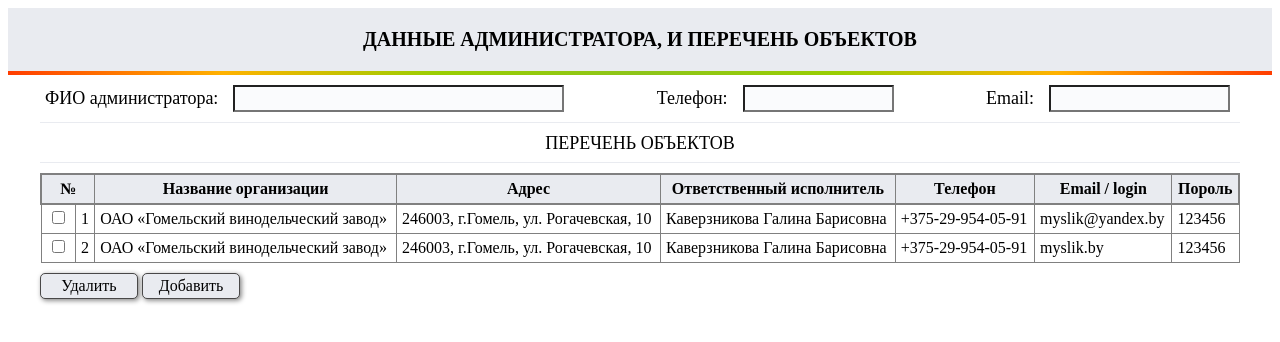
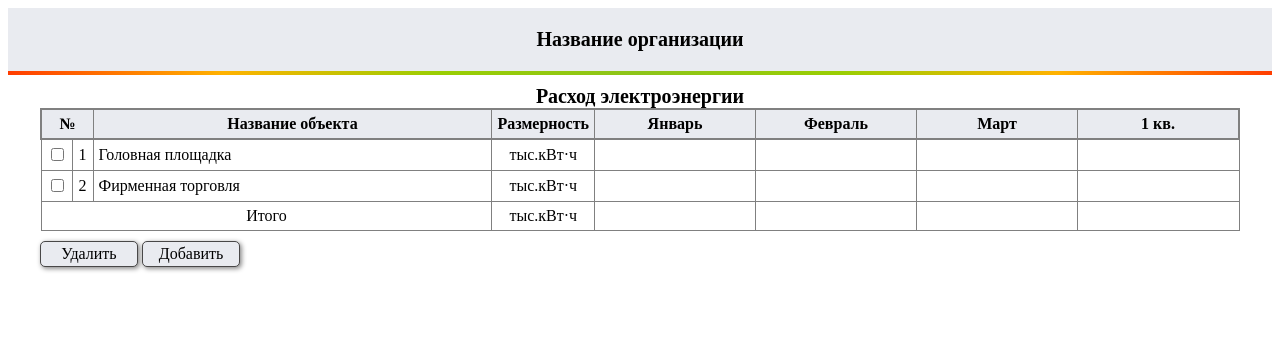
Before and after one commit to myslikam/myslik, a website: page src/index.html in a window 1280 px wide. Drawn offline with nearby package versions, Linux system fonts and the light colour scheme; files that its build step writes are made by us from their sources.

Commit message:
23.03.2020_22:47

```diff
--- a/src/index.html
+++ b/src/index.html
@@ -9,64 +9,54 @@
   <body>
     <div class="menu">
       <div class="name">
-        <p>ДАННЫЕ АДМИНИСТРАТОРА, И ПЕРЕЧЕНЬ ОБЪЕКТОВ</p>
+        <p>Название организации</p>
       </div>
     </div>
     <div class="gradient"></div>
 
-    <div class="admin">
-      <div class="admin_info">
-        <p>ФИО администратора:<p>
-        <input type="text" size="30">
-      </div>
-      <div class="admin_info">
-        <p>Телефон:<p>
-        <input type="tel" size="12">
-      </div>
-      <div class="admin_info">
-        <p>Email:<p>
-        <input type="email" size="15">
-      </div>
-    </div>
-
-    <div class="admin list">
-      <p>ПЕРЕЧЕНЬ ОБЪЕКТОВ</p>
-    </div>
-
-    <div class="objects">
+    <div class="ter">
 
       <table>
+        <caption>Расход электроэнергии</caption>
         <thead>
          <tr>
             <td colspan="2">№</td>
-            <td>Название организации</td>
-            <td>Адрес</td>
-            <td>Ответственный исполнитель</td>
-            <td>Телефон</td>
-            <td>Email / login</td>
-            <td>Пороль</td>
+            <td>Название объекта</td>
+            <td width=30px>Размерность</td>
+            <td width=150>Январь</td>
+            <td width=150>Февраль</td>
+            <td width=150>Март</td>
+            <td width=150>1 кв.</td>
         </tr>
       </thead>
       <tbody>
            <tr>
-            <td><input type="checkbox"></td>
-            <td>1</td>
-            <td>ОАО «Гомельский винодельческий завод»</td>
-            <td>246003, г.Гомель, ул. Рогачевская, 10</td>
-            <td>Каверзникова Галина Барисовна</td>
-            <td>+375-29-954-05-91</td>
-            <td>myslik@yandex.by</td>
-            <td>123456</td>
+            <td width=10px><input type="checkbox"></td>
+            <td width=10px>1</td>
+            <td>Головная площадка</td>
+            <td>тыс.кВт<span>&middot</span>ч</td>
+            <td></td>
+            <td></td>
+            <td></td>
+            <td></td>
           </tr>
           <tr>
             <td><input type="checkbox"></td>
             <td>2</td>
-            <td>ОАО «Гомельский винодельческий завод»</td>
-            <td>246003, г.Гомель, ул. Рогачевская, 10</td>
-            <td>Каверзникова Галина Барисовна</td>
-            <td>+375-29-954-05-91</td>
-            <td>myslik.by</td>
-            <td>123456</td>
+            <td>Фирменная торговля</td>
+            <td>тыс.кВт<span>&middot</span>ч</td>
+            <td></td>
+            <td></td>
+            <td></td>
+            <td></td>
+          </tr>
+          <tr>
+            <td colspan="3">Итого</td>
+            <td>тыс.кВт<span>&middot</span>ч</td>
+            <td></td>
+            <td></td>
+            <td></td>
+            <td></td>
           </tr>
       </tbody>
       </table>
--- a/src/main.scss
+++ b/src/main.scss
@@ -20,48 +20,20 @@ html * {
   margin-bottom: 0;
   background: linear-gradient(to right, #ff3d01 0%,#ffb200 17%,#9ace03 34%,#8dc41a 50%,#9ace03 66%,#ffb200 83%,#ff3d01 100%);
 }
-.admin {
-max-width: 1200px;
-margin: 10px auto;
-font-family: 'Times New Roman', Times, serif;
-font-size: 18px;
-display: flex;
-justify-content: space-between;
-padding-bottom: 10px;
-border-bottom: 1px solid #e9ebf0;
-}
-.admin_info {
-  margin: 0;
-  top: 50%;
-}
-.admin_info > p {
-  display: inline-block;
-  margin: auto 5px;
-}
-input {
-font-family: 'Times New Roman', Times, serif;
-font-size: 18px;
-background-color: #fafbfd;
-margin: auto 5px;
-}
-.list {
-  margin: 0 auto;
-  padding: 0;
-}
-.list > p{
-  display: block;
-  text-align: center;
-  margin: 0 auto 8px auto;
-  padding: 0;
-}
-.objects {
+.ter {
   max-width: 1200px;
   margin: 10px auto 10px auto;
+}
+caption {
+  font-family: 'Times New Roman', Times, serif;
+  font-weight: bold;
+  font-size: 20px;
 }
 table, tr, td {
   border-collapse: collapse;
   border: 1px solid grey;
   padding: 5px;
+  text-align: center;
 }
 table {
   width: 100%;
@@ -77,8 +49,8 @@ thead > tr {
 table td:first-child {
   text-align: center;
 }
-table td:nth-child(6) {
-  white-space: nowrap;
+table td:nth-child(3) {
+  text-align: left;
 }
 a.button_admin {
   margin-top: 10px;
```
Also changed, not shown: dist/css/main.css, dist/index.html, 1 other file.
